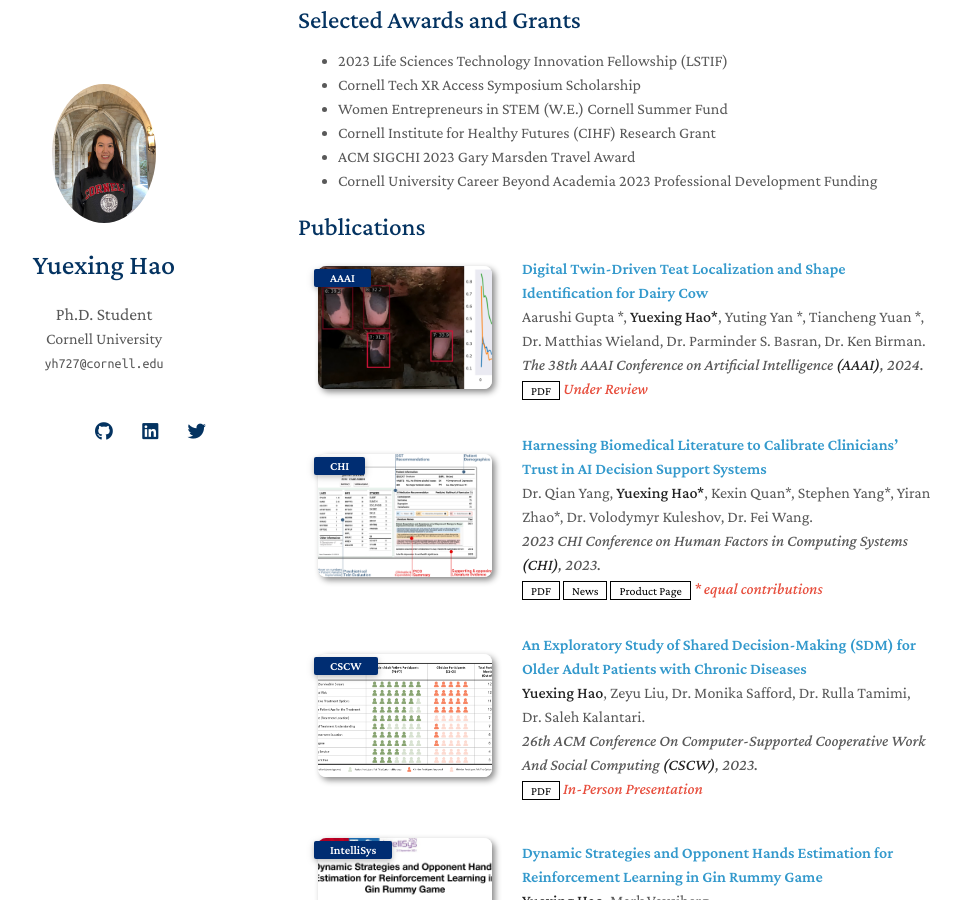
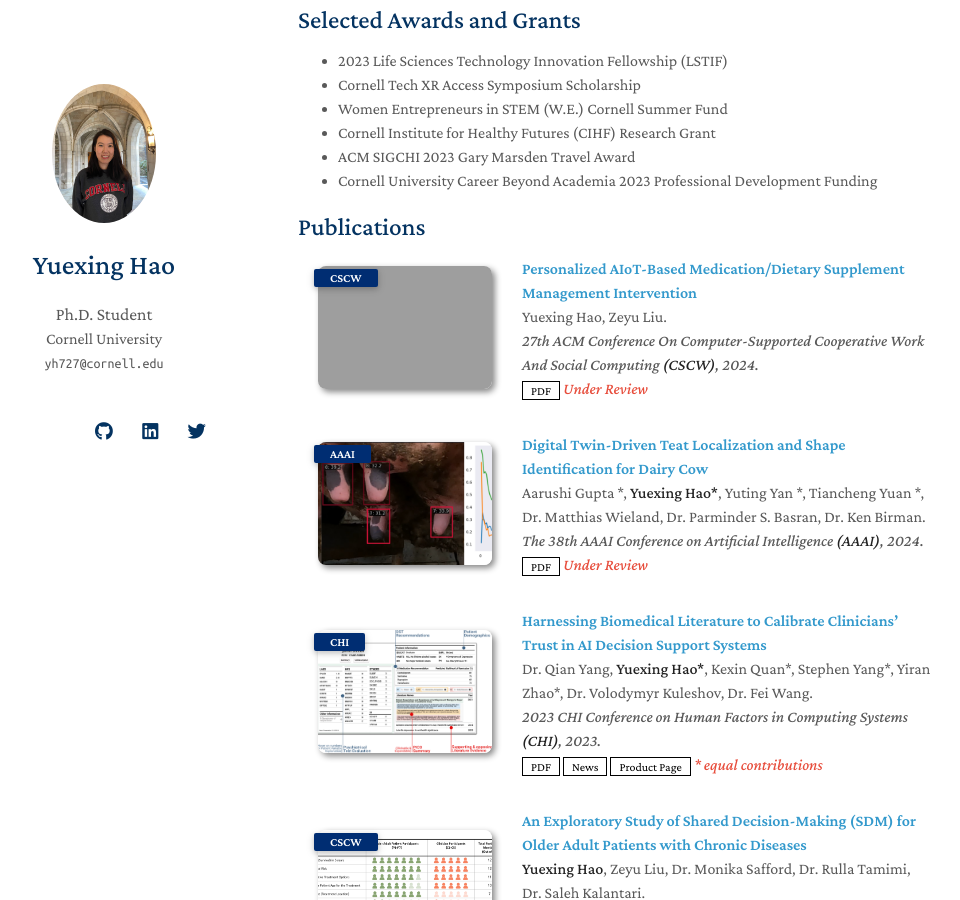
Before and after one commit to YuexingHao/Yuexing-Hao, a Jekyll site: the page built from index.md, in a window 1280 px wide and 900 px high, scrolled down 812 px. Shown: the whole window, without its empty margins (172-1132 px from the left). Built offline with Jekyll 4.4.1, drawn with Linux system fonts in a browser that asks for light colours; nearby versions of some CDN libraries; a style sheet for code colours, icons or effects is not loaded; our own code applies the rules of GitHub Pages for plain Markdown files; grey boxes are pictures that could not be loaded.

Commit message:
Update publications.yml

```diff
--- a/_data/publications.yml
+++ b/_data/publications.yml
@@ -1,4 +1,12 @@
 main:
+
+  - title: "Personalized AIoT-Based Medication/Dietary Supplement Management Intervention"
+    authors: Yuexing Hao, Zeyu Liu.
+    conference_short: CSCW
+    conference: 27th ACM Conference On Computer-Supported Cooperative Work And Social Computing <strong>(CSCW)</strong>, 2024.
+    pdf: ./assets/files/HUG_Draft.pdf
+    notes: Under Review
+    image: ./assets/img/HUG YH.jpg
 
   - title: "Digital Twin-Driven Teat Localization and Shape Identification for Dairy Cow"
     authors: Aarushi Gupta *, <strong>Yuexing Hao*</strong>, Yuting Yan *, Tiancheng Yuan *, Dr. Matthias Wieland, Dr. Parminder S. Basran, Dr. Ken Birman.
```
